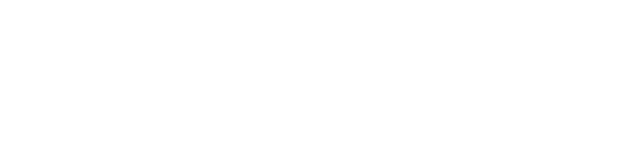
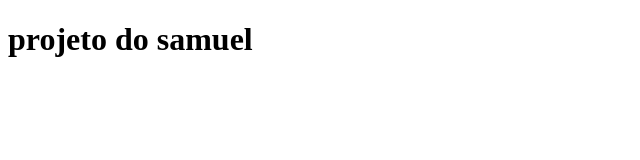
Before and after one commit to samuelinfor/meu-site, a plain HTML site: page index.html in a window 1280 px wide. Shown: the whole page, without its empty margins (0-640 px from the left). Drawn offline with Linux system fonts and the light colour scheme.

Commit message:
titulo da pagina

```diff
--- a/index.html
+++ b/index.html
@@ -4,6 +4,6 @@
 	<title></title>
 </head>
 <body>
-
+<h1>projeto do samuel</h1>
 </body>
 </html>
```
